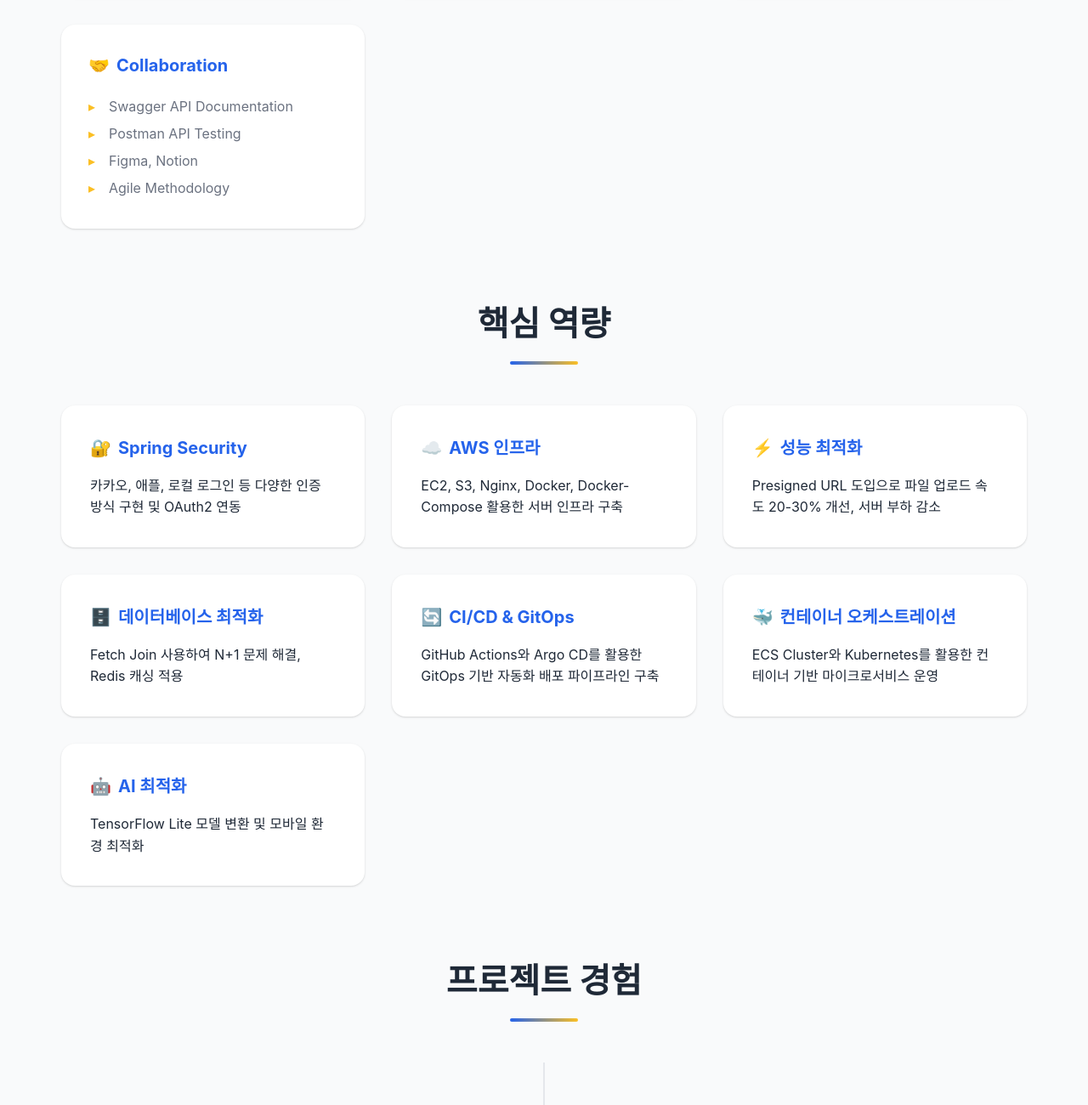
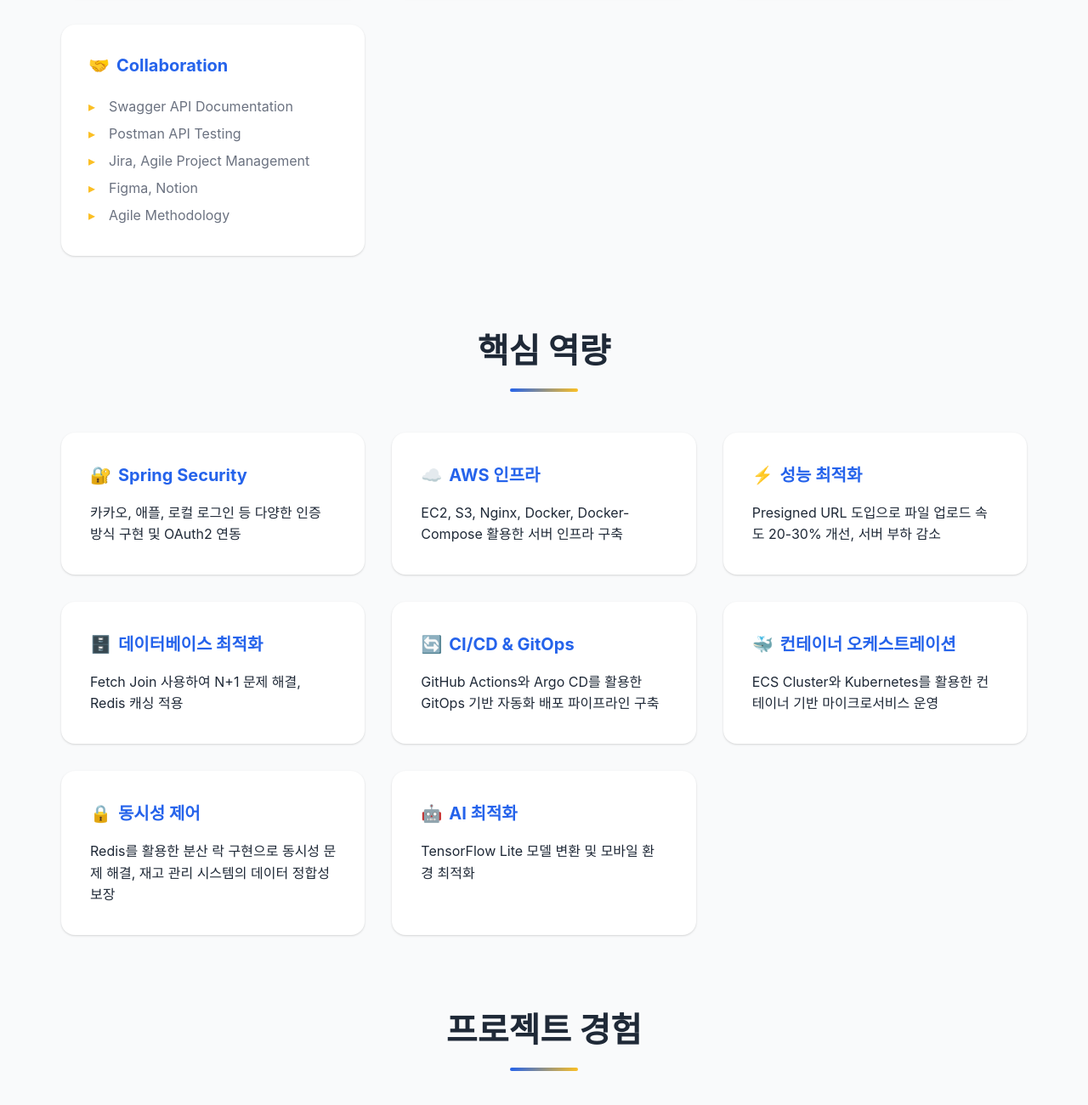
Before and after one commit to dong99u/dong99u.github.io, a plain HTML site: page index.html in a window 1280 px wide. Shown: the part 2032-3332 px from the top of the page at 85% size. Drawn offline with Linux system fonts and the light colour scheme.

Commit message:
portfolio commit

```diff
--- a/index.html
+++ b/index.html
@@ -1009,6 +1009,7 @@
                 <ul class="skill-list">
                     <li>Swagger API Documentation</li>
                     <li>Postman API Testing</li>
+                    <li>Jira, Agile Project Management</li>
                     <li>Figma, Notion</li>
                     <li>Agile Methodology</li>
                 </ul>
@@ -1061,6 +1062,13 @@
                     <span>컨테이너 오케스트레이션</span>
                 </h3>
                 <p>ECS Cluster와 Kubernetes를 활용한 컨테이너 기반 마이크로서비스 운영</p>
+            </div>
+            <div class="competency-card">
+                <h3 class="competency-title">
+                    <span>🔒</span>
+                    <span>동시성 제어</span>
+                </h3>
+                <p>Redis를 활용한 분산 락 구현으로 동시성 문제 해결, 재고 관리 시스템의 데이터 정합성 보장</p>
             </div>
             <div class="competency-card">
                 <h3 class="competency-title">
```
